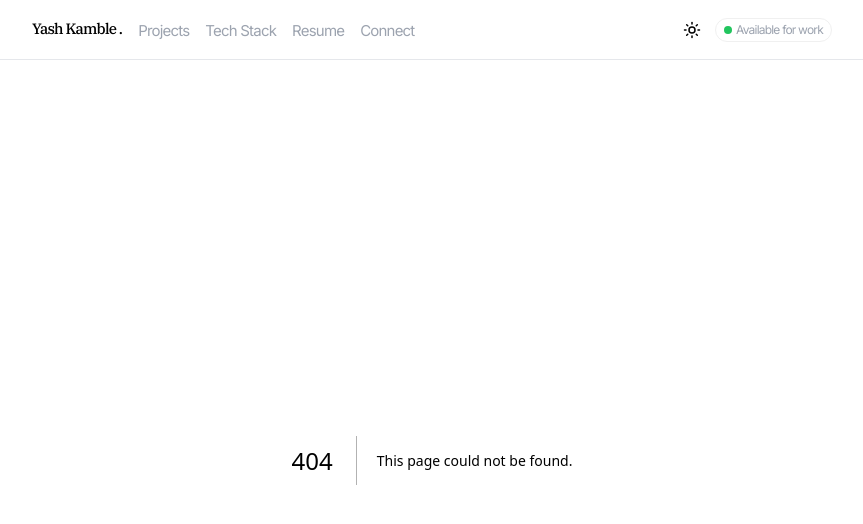
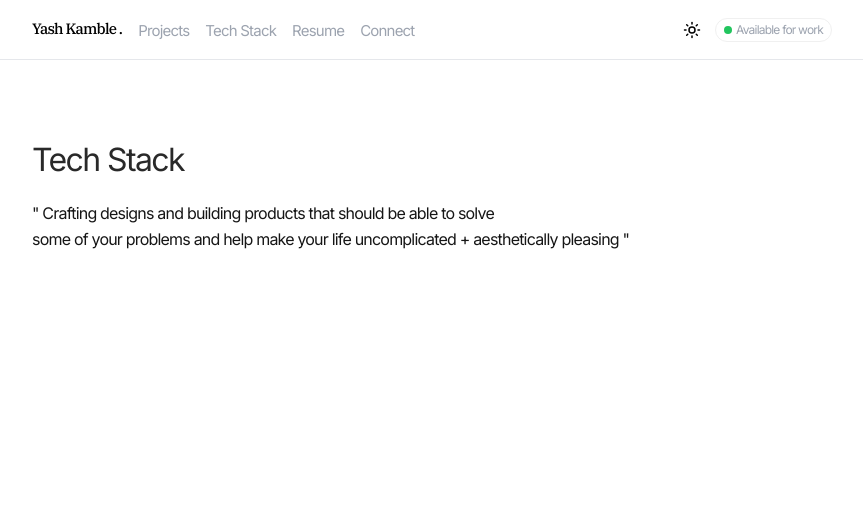
Before and after one commit to yash-devop/Portfolio, a Next.js app: page /stack in a window 1280 px wide. Before the commit this address had no page. Shown: the top 524 px of the page, without its empty margins (208-1071 px from the left). Built offline with nearby package versions, Linux system fonts and the light colour scheme.

Commit message:
add: techstack

```diff
--- /dev/null
+++ b/src/app/stack/page.tsx
@@ -0,0 +1,17 @@
+import Heading from "@/components/ui/Heading";
+
+export default function Page() {
+    return (
+        <>
+            <div>
+                <div className="tracking-tighter pt-20">
+                    <Heading className="w-full max-w-xl">Tech Stack</Heading>
+                    <h1 className="text-[32px] "></h1>
+                    <p className="text-[16px] py-5 leading-relaxed text-[#161616]">" Crafting designs and building products that should be able to solve<br />
+                        some of your problems and help make your life
+                        uncomplicated + aesthetically pleasing "</p>
+                </div>
+            </div>
+        </>
+    )
+}
```
